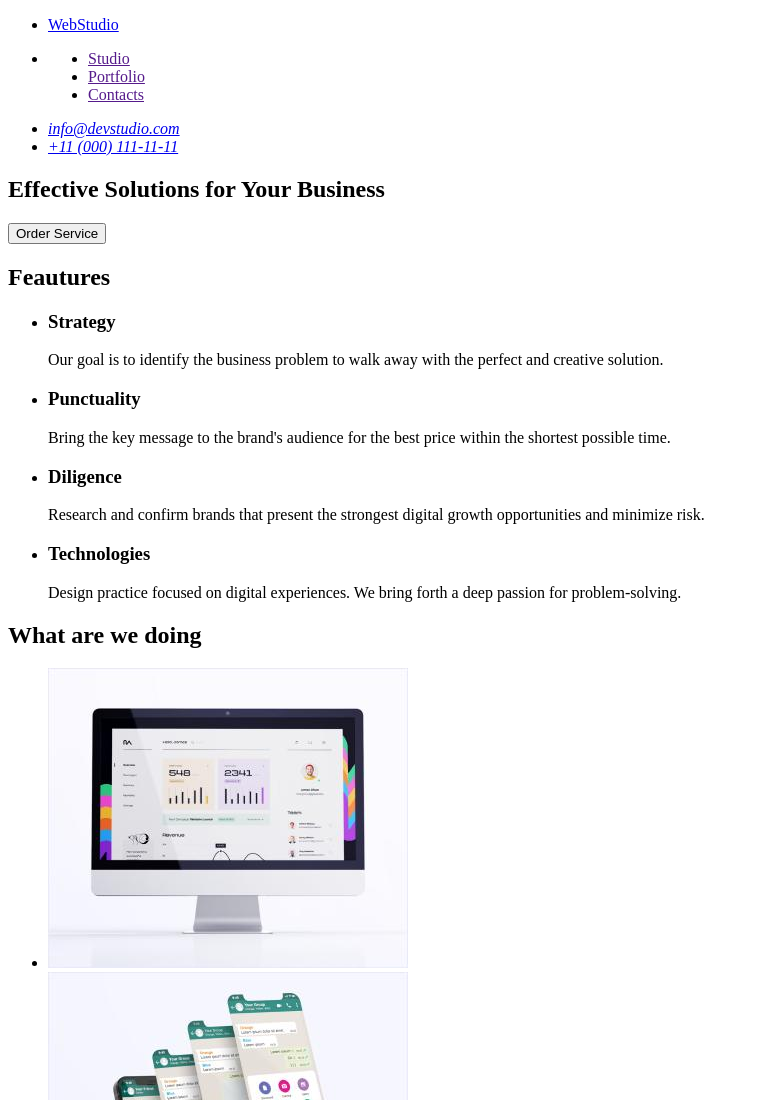
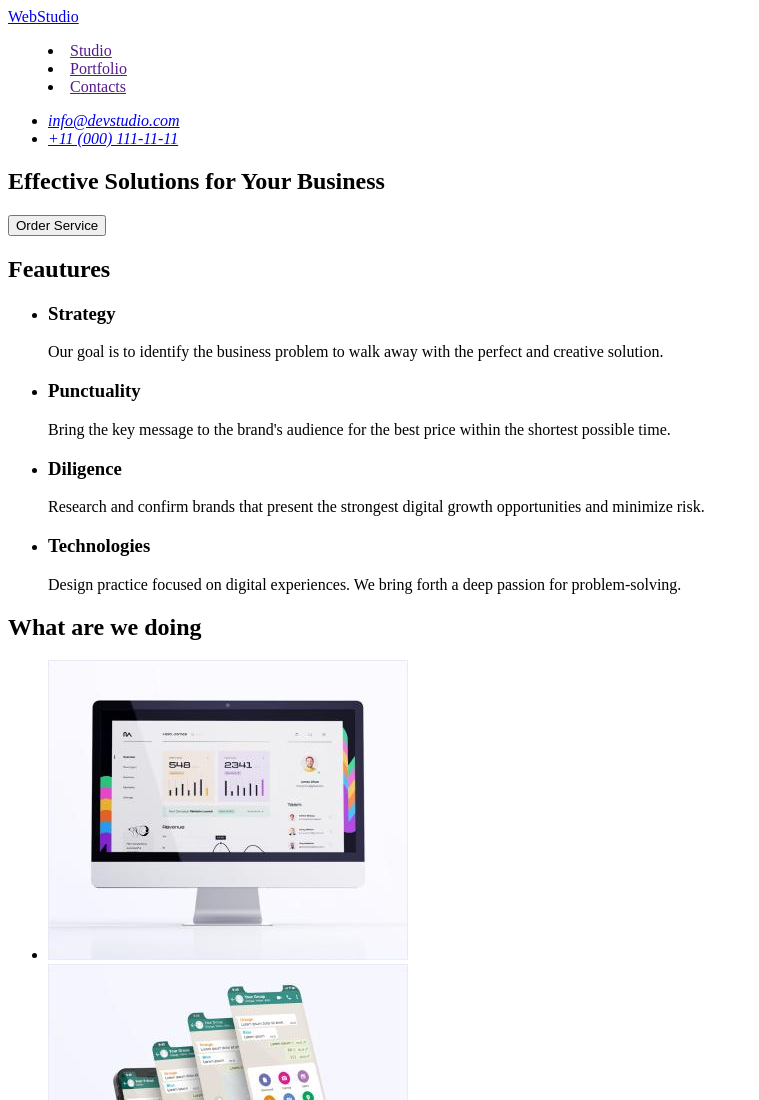
Before and after one commit to LipskyiAlex/goit-markup-hw-01, a plain HTML site: page index.html in a window 1280 px wide. Shown: the top 1100 px of the page, without its empty margins (0-759 px from the left). Drawn offline with Linux system fonts and the light colour scheme.

Commit message:
Update index.html

```diff
--- a/index.html
+++ b/index.html
@@ -13,16 +13,15 @@
     <!-- headder -->
     <header>
         <nav>
-            <ul>
-                <li> <a href="./index.html">WebStudio</a></li>
-                <li>
-                    <menu>
-                <li><a href="">Studio</a></li>
-                <li><a href="">Portfolio</a></li>
-                <li><a href="">Contacts</a></li>
+            <a href="./index.html">WebStudio</a>
+            <div>
+                <menu>
+                    <li><a href="">Studio</a></li>
+                    <li><a href="">Portfolio</a></li>
+                    <li><a href="">Contacts</a></li>
                 </menu>
-                </li>
-            </ul>
+            </div>
+
         </nav>
         <address>
             <ul>
```
